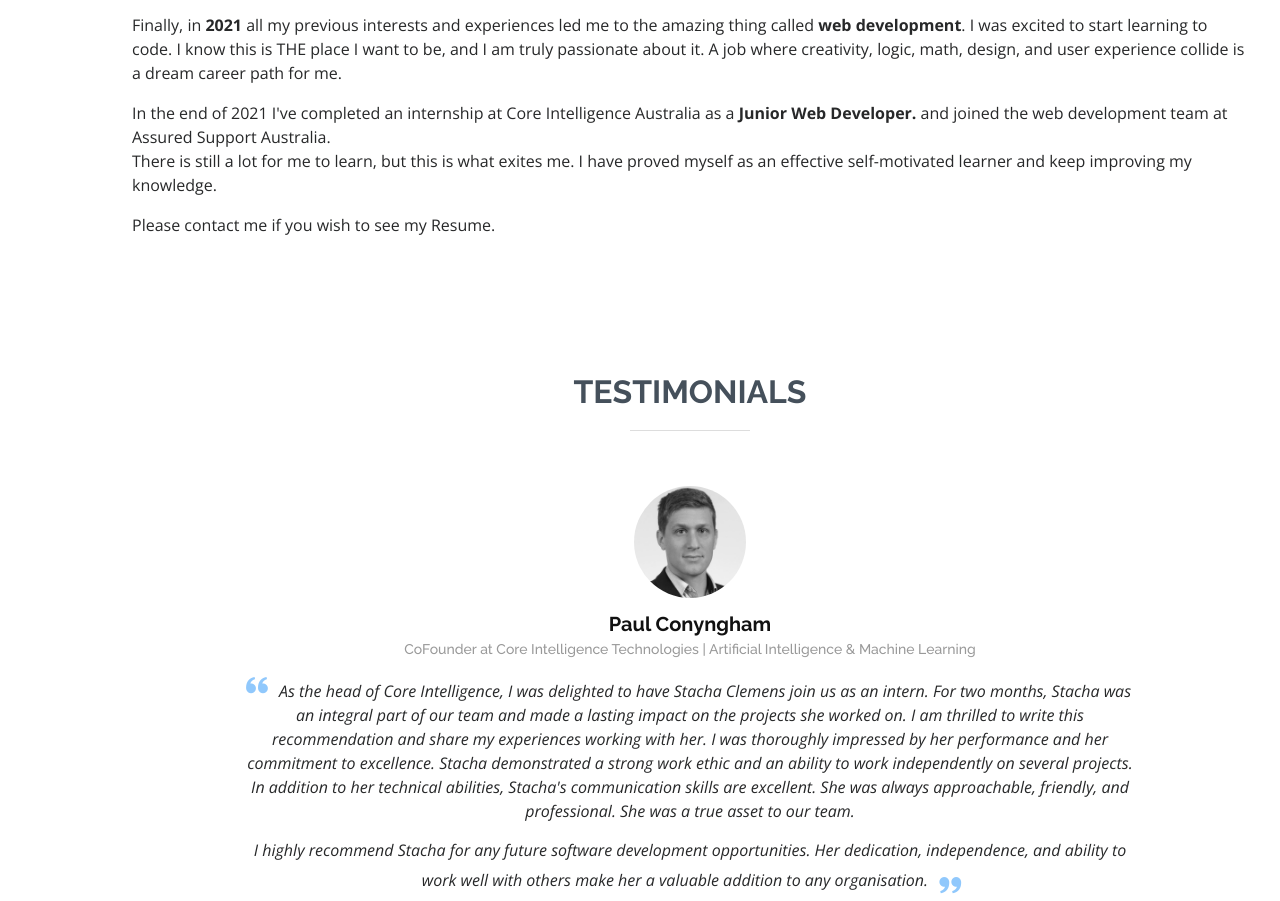
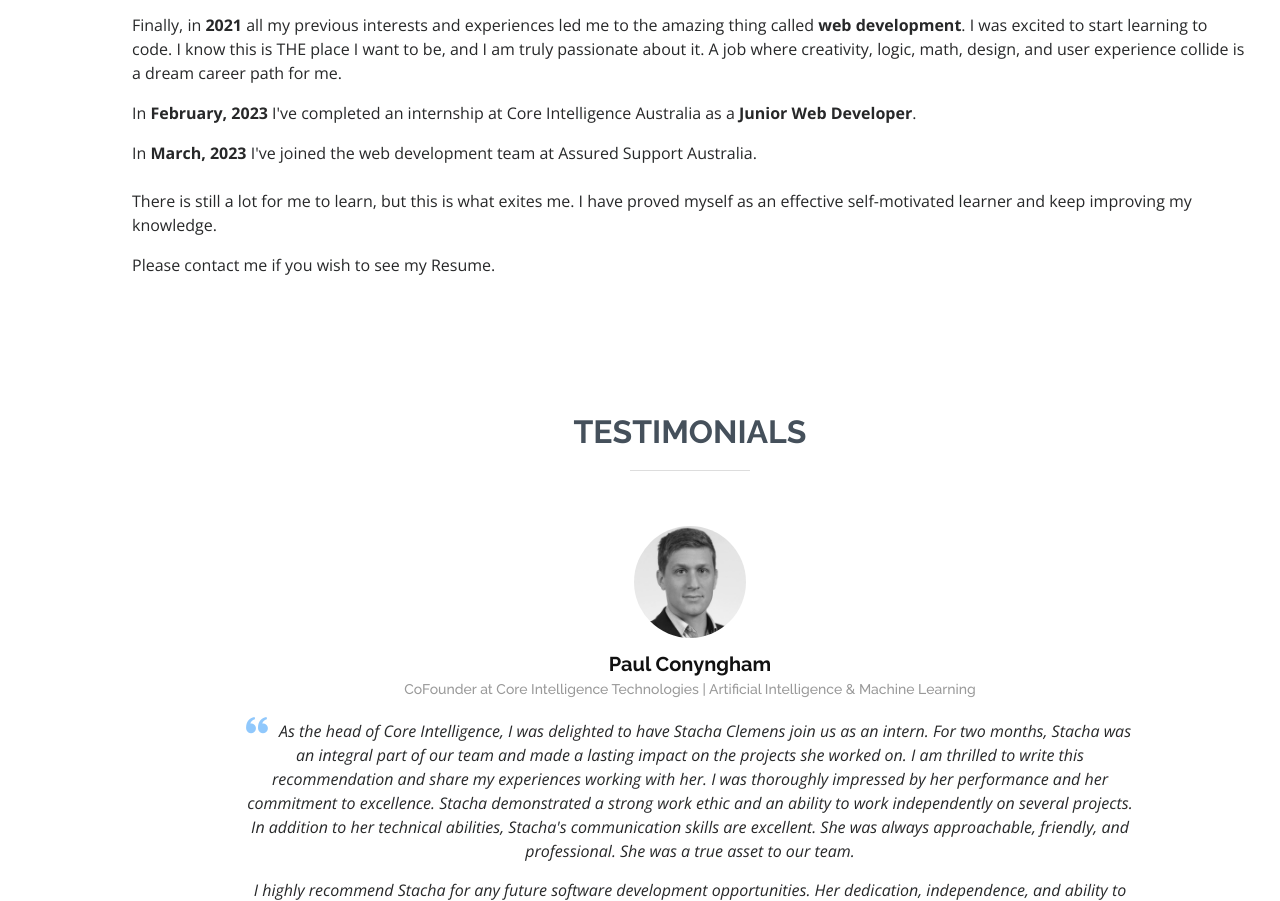
Before and after one commit to Stachacl/portfolio, a website: page index.html in a window 1280 px wide. Shown: the part 1524-2425 px from the top of the page. Drawn offline with nearby package versions, Linux system fonts and the light colour scheme; a script that the page names is missing.

Commit message:
Work experience added

```diff
--- a/index.html
+++ b/index.html
@@ -201,7 +201,8 @@
               career path for me.
             </p>
             <p>
-              In the end of 2021 I've completed an internship at Core Intelligence Australia as a <span class="fw-bold"> Junior Web Developer.</span> and joined the web development team at Assured Support Australia. </br> There is still a lot for me to learn, but this is what exites me. I have proved myself as an effective self-motivated learner and keep improving my knowledge.
+              In <span class="fw-bold">February, 2023</span> I've completed an internship at Core Intelligence Australia as a <span class="fw-bold"> Junior Web Developer</span>.
+            </p> <p>In <span class="fw-bold"> March, 2023 </span> I've joined the web development team at Assured Support Australia. </br> </br> There is still a lot for me to learn, but this is what exites me. I have proved myself as an effective self-motivated learner and keep improving my knowledge.
             </p>
             <p>Please contact me if you wish to see my Resume.</p>
           </div>
```
